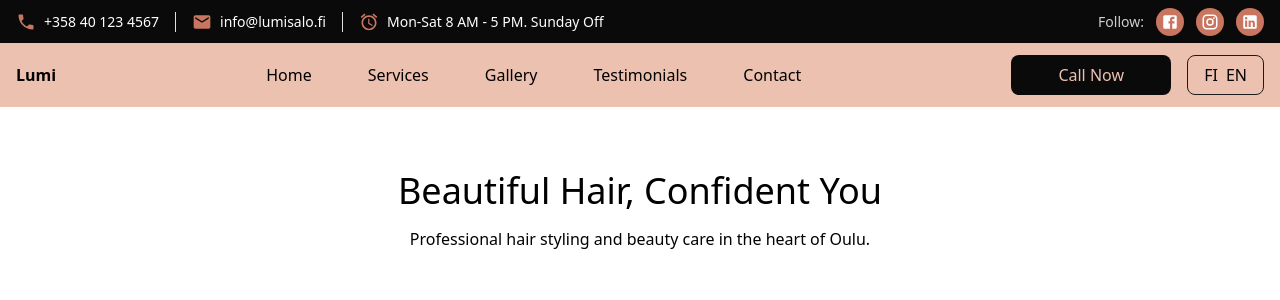
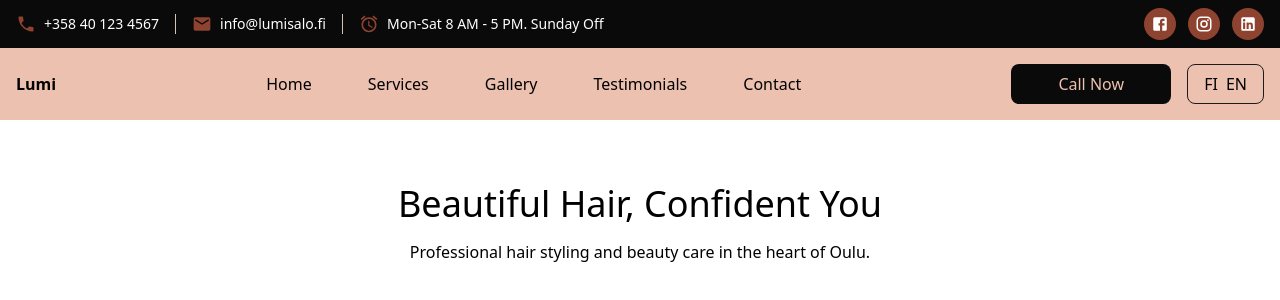
Before and after one commit to VictorKevz/lumi-salon, a Next.js app: page /en in a window 1280 px wide. Shown: the top 300 px of the page. Built offline with nearby package versions, Linux system fonts and the light colour scheme.

Commit message:
Split components for scalability. Add a middleware for SEO-friendly redirect.

```diff
--- /dev/null
+++ b/app/components/SocialsList.tsx
@@ -0,0 +1,29 @@
+import { iconMap, socials } from "@/lib/header";
+import Link from "next/link";
+import React from "react";
+
+export const SocialsList = () => {
+  return (
+    <ul className="center gap-3 text-sm">
+      {socials.map((s) => {
+        const Icon = iconMap[s.id];
+        return (
+          <li key={s.id}>
+            <Link href={s.href} aria-label={s.label}>
+              {Icon ? (
+                <span className="center h-8 w-8 bg-[var(--primary-6)] rounded-full hover:bg-[var(--primary-4)]">
+                  <Icon
+                    fontSize="small"
+                    aria-hidden="true"
+                    className="scale-90 text-[var(--neutral-0)]"
+                  />
+                </span>
+              ) : null}
+              <legend className="sr-only">{s.label}</legend>
+            </Link>
+          </li>
+        );
+      })}
+    </ul>
+  );
+};
--- a/app/globals.css
+++ b/app/globals.css
@@ -15,10 +15,11 @@
   --primary-3: #edc1b0;
   --primary-4: #e3a791;
   --primary-5: #d78f78;
-  --primary-6: #c97660;
+  --primary-6: #8d4330;
 
   /* --- text colors --- */
   --text-primary: #282828;
+  --text-on-primary: var(--neutral-0);
   --text-secondary: #555555;
   --text-muted: #777777;
 
@@ -34,9 +35,9 @@
   --accent: #a855f7;
 
   /* --- Optional borders / shadows --- */
-  --border-light: #e0e0e0;
+  --border-light: #e1cbc4f3;
   --border-dark: #1d1c1c;
-  --overlay: #5b3b3b4f;
+  --overlay: #02020249;
   --shadow-light: rgba(0, 0, 0, 0.05);
 }
 body.preload {
@@ -76,14 +77,17 @@ body.loaded {
   position: absolute;
   left: 0;
   top: 0;
-  width: 0;
+  width: 100%;
   height: 100%;
   content: "";
   background-color: var(--neutral-6);
   z-index: -1;
   border-radius: 0.5rem;
+  transform: scaleX(0.5) scaleY(0.5);
+  opacity: 0;
 }
 .nav-link:hover::before {
-  width: 100%;
-  transition: width 0.3s ease-in;
+  transform: scaleX(1) scaleY(1);
+  opacity: 1;
+  transition: transform 0.3s ease-in;
 }
--- a/app/page.tsx
+++ /dev/null
@@ -1,5 +0,0 @@
-import { redirect } from "next/navigation";
-
-export default function Root() {
-  redirect("/fi");
-}
--- a/app/sections/header/Header.tsx
+++ b/app/sections/header/Header.tsx
@@ -1,16 +1,16 @@
 "use client";
+import { Close, KeyboardArrowRight, Menu } from "@mui/icons-material";
+import Link from "next/link";
+import React, { useCallback, useState } from "react";
 import {
-  Close,
-  Facebook,
-  Instagram,
-  KeyboardArrowRight,
-  LinkedIn,
-  Menu,
-} from "@mui/icons-material";
-import { LocalPhone, Email, WhatsApp, AccessAlarm } from "@mui/icons-material";
-import Link from "next/link";
-import React, { useState } from "react";
-import { getContacts, getNavLinks, socials, Messages } from "@/lib/header";
+  getContacts,
+  getNavLinks,
+  socials,
+  Messages,
+  iconMap,
+} from "@/lib/header";
+import { MobileMenu } from "./MobileMenu";
+import { SocialsList } from "@/app/components/SocialsList";
 
 type HeaderProps = { isClient: boolean; messages: Messages };
 
@@ -20,37 +20,19 @@ export const Header = ({ isClient, messages }: HeaderProps) => {
 
   if (!isClient) {
     return (
-      <header>
-        <div>
-          <ul>
-            {contacts.map((c) => (
-              <li key={c.type}>
-                {c.href ? (
-                  <Link href={c.href}>{c.label}</Link>
-                ) : (
-                  <span>{c.label}</span>
-                )}
-              </li>
-            ))}
-          </ul>
-          <ul>
-            <li>{messages["header.banner.follow"]}</li>
-            {socials.map((s) => (
-              <li key={s.id}>
-                <Link href={s.href}>{s.label}</Link>
-              </li>
-            ))}
-          </ul>
-        </div>
-
-        <nav>
+      <header role="banner">
+        <nav aria-label="Main navigation">
           <div>
-            <span>{messages["nav.brand"]}</span>
+            <h1 className="sr-only">
+              {messages["nav.brand"]} - Main Navigation
+            </h1>
           </div>
           <ul>
             {navLinks.map((l) => (
               <li key={l.id}>
-                <Link href={l.href}>{l.label}</Link>
+                <Link href={l.href} aria-label={l.label}>
+                  {l.label}
+                </Link>
               </li>
             ))}
             <li>
@@ -59,6 +41,7 @@ export const Header = ({ isClient, messages }: HeaderProps) => {
                   /\s/g,
                   ""
                 )}`}
+                aria-label={messages["header.cta.call"]}
               >
                 {messages["header.cta.call"]}
               </Link>
@@ -70,12 +53,37 @@ export const Header = ({ isClient, messages }: HeaderProps) => {
             </li>
           </ul>
         </nav>
+        <div>
+          <ul aria-label="Contact information">
+            {contacts.map((c) => (
+              <li key={c.type}>
+                {c.href ? (
+                  <Link href={c.href} aria-label={c.label}>
+                    {c.label}
+                  </Link>
+                ) : (
+                  <span>{c.label}</span>
+                )}
+              </li>
+            ))}
+          </ul>
+          <ul aria-label="Social media links">
+            <li>{messages["header.banner.follow"]}</li>
+            {socials.map((s) => (
+              <li key={s.id}>
+                <Link href={s.href} aria-label={s.label}>
+                  {s.label}
+                </Link>
+              </li>
+            ))}
+          </ul>
+        </div>
       </header>
     );
   }
 
   return (
-    <header className="w-full">
+    <header className="w-full sticky top-0">
       <Banner isClient={isClient} messages={messages} />
       <Navbar isClient={isClient} messages={messages} />
     </header>
@@ -85,19 +93,17 @@ export const Header = ({ isClient, messages }: HeaderProps) => {
 export const Banner = ({ messages }: HeaderProps) => {
   const contacts = getContacts(messages);
 
-  const iconMap: Record<string, any> = {
-    fb: Facebook,
-    ig: Instagram,
-    in: LinkedIn,
-    phone: LocalPhone,
-    email: Email,
-    whatsapp: WhatsApp,
-    hours: AccessAlarm,
-  };
-
   return (
-    <div className="between hidden! lg:flex! w-full h-[2.7rem] bg-[var(--neutral-6)] text-[var(--neutral-0)] px-4">
-      <ul className="center  divide-x divide-[var(--border-light)] ">
+    <div
+      className="between hidden! lg:flex! w-full h-[3rem] bg-[var(--neutral-6)] text-[var(--neutral-0)] px-4"
+      aria-label="Salon contact information and social media banner"
+      role="banner"
+    >
+      <ul
+        className="center  divide-x divide-[var(--border-light)] "
+        aria-label="Contact information list"
+        role="list"
+      >
         {contacts.map((c) => {
           const Icon = iconMap[c.type];
           return (
@@ -133,28 +139,7 @@ export const Banner = ({ messages }: HeaderProps) => {
           );
         })}
       </ul>
-      <ul className="center gap-3 text-sm">
-        <li className="opacity-80">{messages["header.banner.follow"]}</li>
-        {socials.map((s) => {
-          const Icon = iconMap[s.id];
-          return (
-            <li key={s.id}>
-              <Link href={s.href} aria-label={s.label}>
-                {Icon ? (
-                  <span className="center p-1 bg-[var(--primary-6)] rounded-full hover:bg-[var(--primary-4)]">
-                    <Icon
-                      fontSize="small"
-                      aria-hidden="true"
-                      className="scale-90"
-                    />
-                  </span>
-                ) : null}
-                <legend className="sr-only">{s.label}</legend>
-              </Link>
-            </li>
-          );
-        })}
-      </ul>
+      <SocialsList />
     </div>
   );
 };
@@ -162,78 +147,71 @@ export const Banner = ({ messages }: HeaderProps) => {
 export const Navbar = ({ messages }: HeaderProps) => {
   const navLinks = getNavLinks(messages);
   const [isOpen, setOpen] = useState<boolean>(false);
+  const toggleMenu = useCallback(() => {
+    setOpen((prev) => !prev);
+  }, []);
 
   return (
-    <nav className="between relative w-full h-[4rem] bg-[var(--primary-3)] px-4 z-5">
+    <nav
+      className="between relative w-full h-[4.5rem] bg-[var(--primary-3)] px-4 z-5"
+      aria-label="Main navigation"
+    >
       <div className="flex items-center gap-3">
         <button
           type="button"
           className="center lg:hidden!"
-          onClick={() => setOpen(!isOpen)}
+          onClick={toggleMenu}
+          aria-label="Open menu"
         >
           <Menu />
         </button>
-        <span className="font-semibold">{messages["nav.brand"]}</span>
+        <span className="font-semibold" role="heading" aria-level={1}>
+          {messages["nav.brand"]}
+        </span>
       </div>
-      <ul className="center hidden! lg:flex! items-center gap-6">
+      <ul className="center hidden! lg:flex! items-center gap-6" role="list">
         {navLinks.map((l) => (
           <li key={l.id}>
             <Link
               href={l.href}
               className="nav-link center min-w-max relative px-4 z-5 hover:h-10 hover:text-[var(--primary-5)] "
+              aria-label={l.label}
             >
               {l.label}
             </Link>
           </li>
         ))}
       </ul>
-      <ul className="center gap-4">
-        <li>
-          <Link
-            href={`tel:${(messages["header.banner.phone"] || "").replace(
-              /\s/g,
-              ""
-            )}`}
-            className="center h-10 min-w-[10rem] w-full bg-[var(--neutral-6)] text-[var(--primary-3)] rounded-lg"
-          >
-            {messages["header.cta.call"]}
-          </Link>
-        </li>
-        <li className="center gap-2 h-10 border border-[var(--border-dark)] px-4 rounded-lg">
-          <button type="button">{messages["nav.locale.fi"]}</button>
-
-          <button type="button">{messages["nav.locale.en"]}</button>
-        </li>
-      </ul>
-      {isOpen && (
-        <div className="absolute top-full left-0 w-full min-h-[calc(100dvh-4rem)] bg-[var(--overlay)] z-1"></div>
-      )}
-      {isOpen && (
-        <div className="absolute top-0 left-0 w-full sm:w-[40vw] min-h-dvh bg-[var(--neutral-0)] z-10 sm:border-r-2 border-[var(--primary-4)]">
-          <div className="center justify-start! w-full h-[4rem] bg-[var(--primary-3)] px-4">
-            <span className="text-3xl">Lumi</span>
-          </div>
-          <ul className="flex flex-col w-full gap-4 py-5 divide-y-1 divide-[var(--primary-2)]">
-            {navLinks.map((l) => (
-              <li key={l.id} className="w-full not-last:pb-4 px-4">
-                <Link
-                  href={l.href}
-                  className="center justify-between! relative z-5 hover:text-[var(--primary-4)] text-xl font-semibold"
-                >
-                  {l.label}
-                  <KeyboardArrowRight className="text-[var(--primary-6)]" />
-                </Link>
-              </li>
-            ))}
-          </ul>
-          <button
-            type="button"
-            onClick={() => setOpen(!isOpen)}
-            className="center h-8 w-8 absolute right-4 sm:-right-4 top-4 bg-[var(--primary-6)] rounded-full border border-[var(--border-dark)] shadow-2xl"
-          >
-            <Close />
+      <div className="center gap-4">
+        <Link
+          href={`tel:${messages["phone"] || ""}`}
+          className="center h-10 sm:min-w-[10rem] px-4 w-full bg-[var(--neutral-6)] text-[var(--primary-3)] rounded-lg"
+          aria-label={messages["header.cta.call"]}
+        >
+          {messages["header.cta.call"]}
+        </Link>
+        <div
+          className="center gap-2 h-10 border border-[var(--border-dark)] px-4 rounded-lg"
+          role="group"
+          aria-label="Language selection"
+        >
+          <button type="button" aria-label={messages["nav.locale.fi.aria"]}>
+            {messages["nav.locale.fi"]}
+          </button>
+          <button type="button" aria-label={messages["nav.locale.en.aria"]}>
+            {messages["nav.locale.en"]}
           </button>
         </div>
+      </div>
+
+      {isOpen && (
+        <>
+          <MobileMenu toggleMenu={toggleMenu} navLinks={navLinks} />
+          <div
+            className="absolute top-0 left-0 w-full min-h-dvh bg-[var(--overlay)] backdrop-blur-[2px] backdrop-saturate-150 z-1"
+            aria-hidden="true"
+          ></div>
+        </>
       )}
     </nav>
   );
--- /dev/null
+++ b/app/sections/header/MobileMenu.tsx
@@ -0,0 +1,56 @@
+"use client";
+import { SocialsList } from "@/app/components/SocialsList";
+import { NavLink } from "@/lib/header";
+import { Close, KeyboardArrowRight } from "@mui/icons-material";
+import Link from "next/link";
+import React from "react";
+
+type MobileMenuProps = {
+  toggleMenu: () => void;
+  navLinks: NavLink[];
+};
+export const MobileMenu = ({ toggleMenu, navLinks }: MobileMenuProps) => {
+  return (
+    <nav
+      className="between flex-col! gap-4 absolute top-0 left-0 w-full  sm:w-[50vw] min-h-dvh bg-[var(--neutral-0)] z-10 sm:border-r-2 border-[var(--primary-4)] pb-8"
+      aria-label="Mobile navigation menu"
+      role="navigation"
+    >
+      <div className="center justify-between! w-full h-[4.5rem] bg-[var(--primary-3)] px-4">
+        <span className="text-3xl" role="heading" aria-level={1}>
+          Lumi
+        </span>
+        <button
+          type="button"
+          onClick={toggleMenu}
+          className="center h-8 w-8 bg-[var(--primary-0)] rounded-lg border border-[var(--border-dark)] shadow-2xl"
+          aria-label="Close menu"
+        >
+          <Close />
+        </button>
+      </div>
+      <ul className="flex flex-col w-full gap-2" role="list">
+        {navLinks.map((l) => (
+          <li key={l.id} className="w-full not-last:pb-4 px-4" role="listitem">
+            <Link
+              href={l.href}
+              onClick={toggleMenu}
+              className="center justify-between! py-1 px-2 rounded-lg relative border border-[var(--border-light)] hover:text-[var(--primary-4)] text-xl font-normal"
+              aria-label={l.label}
+            >
+              {l.label}
+              <span
+                className="center bg-[var(--primary-6)] text-[var(--text-on-primary)] rounded-full"
+                aria-hidden="true"
+              >
+                <KeyboardArrowRight className="" fontSize="small" />
+              </span>
+              <span className="sr-only">Navigate to {l.label}</span>
+            </Link>
+          </li>
+        ))}
+      </ul>
+      <SocialsList />
+    </nav>
+  );
+};
--- a/lib/header.ts
+++ b/lib/header.ts
@@ -1,3 +1,12 @@
+import {
+  Facebook,
+  Instagram,
+  LinkedIn,
+  LocalPhone,
+  Email,
+  WhatsApp,
+  AccessAlarm,
+} from "@mui/icons-material";
 export type Messages = Record<string, string>;
 
 export type Contact = {
@@ -18,7 +27,6 @@ export function formatPhone(raw?: string) {
 export function getContacts(messages: Messages): Contact[] {
   const phone = formatPhone(messages["phone"]);
   const email = messages["email"] || "info@lumisalo.fi";
-  const whatsappNumber = phone.replace(/[^+\d]/g, "");
 
   return [
     {
@@ -28,12 +36,6 @@ export function getContacts(messages: Messages): Contact[] {
       icon: "LocalPhone",
     },
     { type: "email", label: email, href: `mailto:${email}`, icon: "Email" },
-    // {
-    //   type: "whatsapp",
-    //   label: `WhatsApp: ${phone}`,
-    //   href: `https://wa.me/${whatsappNumber.replace(/^\+/, "")}`,
-    //   icon: "WhatsApp",
-    // },
     {
       type: "hours",
       label: messages["hours"] || "",
@@ -62,3 +64,13 @@ export const socials: Social[] = [
   { id: "ig", label: "Instagram", href: "#", icon: "Instagram" },
   { id: "in", label: "LinkedIn", href: "#", icon: "LinkedIn" },
 ];
+
+export const iconMap: Record<string, any> = {
+  fb: Facebook,
+  ig: Instagram,
+  in: LinkedIn,
+  phone: LocalPhone,
+  email: Email,
+  whatsapp: WhatsApp,
+  hours: AccessAlarm,
+};
--- a/messages/en.json
+++ b/messages/en.json
@@ -15,6 +15,8 @@
     "nav.menu.contact": "Contact",
     "nav.locale.fi": "FI",
     "nav.locale.en": "EN",
+    "nav.locale.fi.aria": "Switch to Finnish",
+    "nav.locale.en.aria": "Switch to English",
     "services.title": "Our Services",
     "services.intro": "We offer professional hair and beauty services for all occasions. Here are some of our most popular options:",
     "services.list.haircut": "Haircuts & Styling, Personalized cuts for women, men, and children.",
```
Also changed, not shown: app/[locale]/page.tsx (+16 -0 lines), middleware.ts (added, +14 -0 lines).
